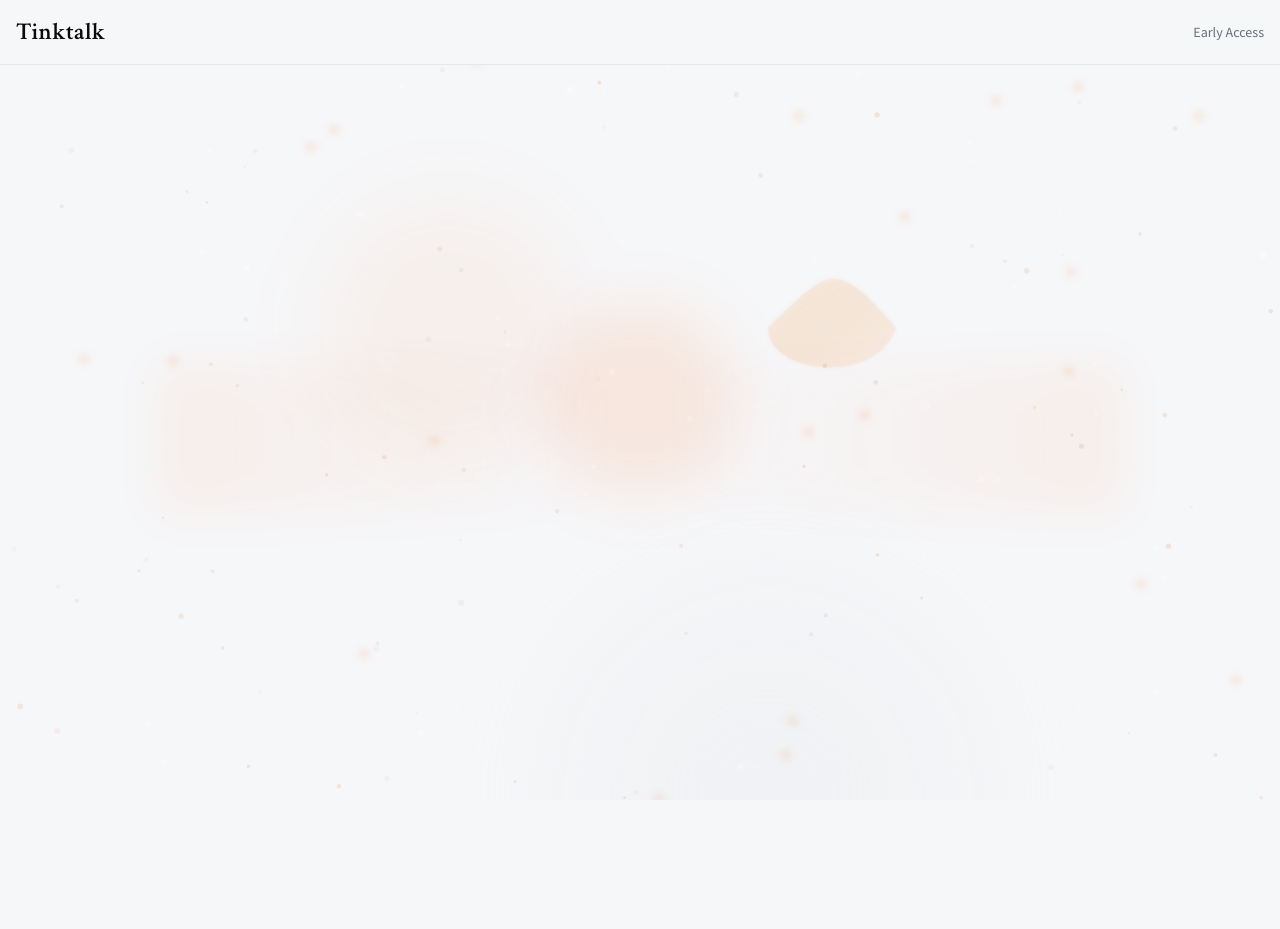
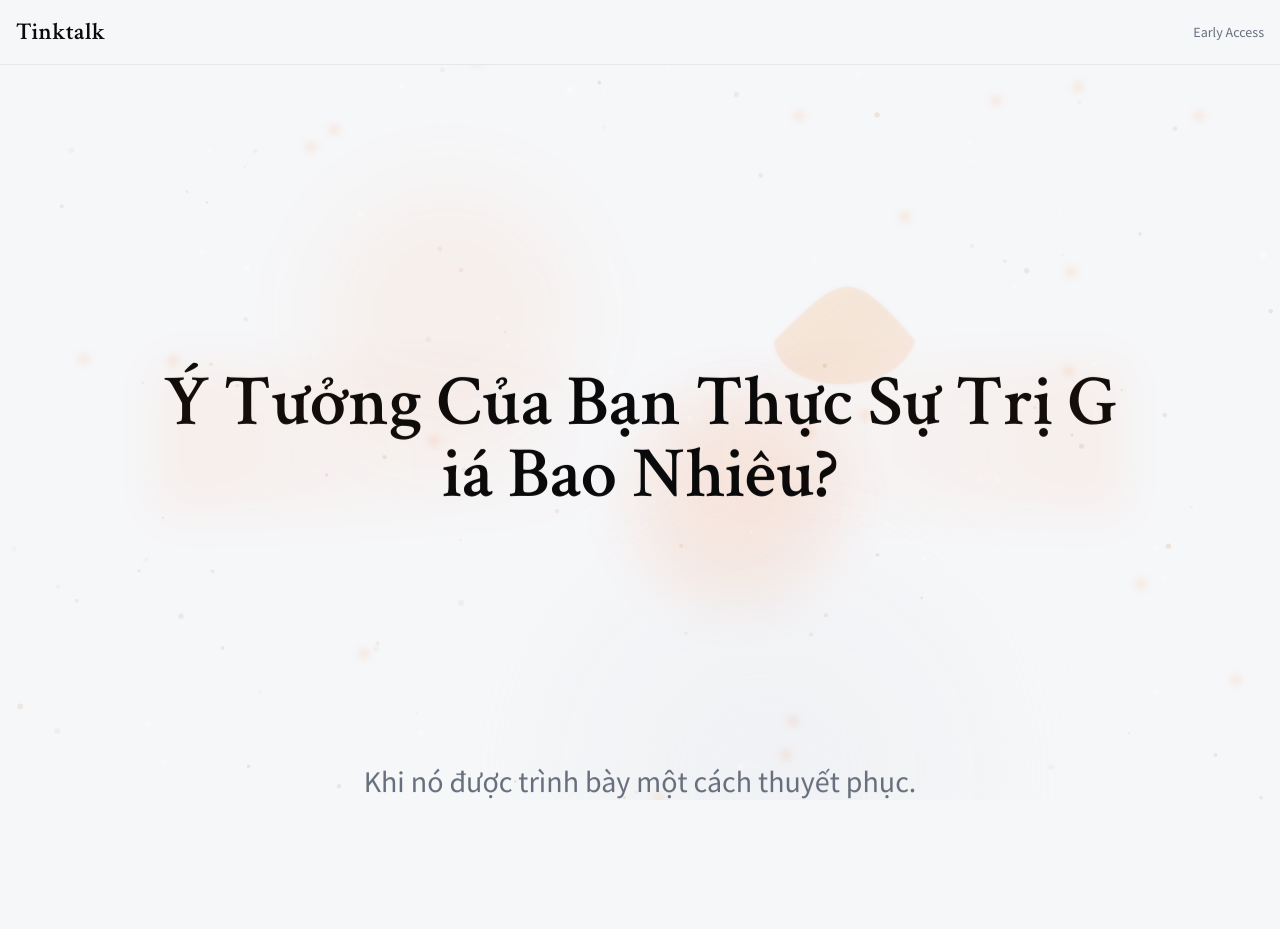
Before and after one commit to nauqcreen/your-ai-soulmate-talk, a React (Vite) app: page / in a window 1280 px wide. Shown: the top 929 px of the page. Built offline with nearby package versions, Linux system fonts and the light colour scheme.

Commit message:
Fix: Hero section content not displaying
The content of the Hero section, including the main title "Ý Tưởng Của Bạn Thực Sự Trị Giá Bao Nhiêu?" and its accompanying subtitle, is no longer visible. This commit addresses the issue.

```diff
--- a/src/styles/animations.css
+++ b/src/styles/animations.css
@@ -71,6 +71,84 @@
     opacity: 1;
     transform: scale(1);
   }
+}
+
+/* Enhanced Hero Animations */
+@keyframes char-fade-in-enhanced {
+  0% {
+    opacity: 0;
+    transform: translateY(20px) rotateX(90deg);
+    filter: blur(10px);
+  }
+  50% {
+    opacity: 0.8;
+    transform: translateY(10px) rotateX(45deg);
+    filter: blur(5px);
+  }
+  100% {
+    opacity: 1;
+    transform: translateY(0) rotateX(0deg);
+    filter: blur(0px);
+  }
+}
+
+@keyframes fade-in-up-enhanced {
+  0% {
+    opacity: 0;
+    transform: translateY(40px) scale(0.95);
+    filter: blur(8px);
+  }
+  100% {
+    opacity: 1;
+    transform: translateY(0) scale(1);
+    filter: blur(0px);
+  }
+}
+
+@keyframes glow-pulse {
+  0%, 100% {
+    opacity: 0.3;
+    transform: scale(1);
+  }
+  50% {
+    opacity: 0.6;
+    transform: scale(1.05);
+  }
+}
+
+@keyframes scroll-bounce-enhanced {
+  0%, 100% {
+    transform: translateY(0);
+    opacity: 1;
+  }
+  50% {
+    transform: translateY(8px);
+    opacity: 0.7;
+  }
+}
+
+@keyframes gentle-bounce-enhanced {
+  0%, 100% {
+    transform: translateY(0) scale(1);
+  }
+  50% {
+    transform: translateY(-4px) scale(1.1);
+  }
+}
+
+@keyframes float-slow {
+  0%, 100% { transform: translateY(0px) rotate(0deg); }
+  50% { transform: translateY(-30px) rotate(5deg); }
+}
+
+@keyframes float-delayed-slow {
+  0%, 100% { transform: translateY(0px) rotate(0deg); }
+  50% { transform: translateY(-20px) rotate(-3deg); }
+}
+
+@keyframes pulse-slow {
+  0%, 100% { opacity: 0.8; transform: scale(1); }
+  50% { opacity: 1; transform: scale(1.1); }
 }
 
 /* Advanced morphing animations */
@@ -177,6 +255,18 @@
   animation: float 6s ease-in-out infinite;
 }
 
+.animate-float-slow {
+  animation: float-slow 8s ease-in-out infinite;
+}
+
+.animate-float-delayed-slow {
+  animation: float-delayed-slow 10s ease-in-out infinite;
+}
+
+.animate-pulse-slow {
+  animation: pulse-slow 4s ease-in-out infinite;
+}
+
 .animate-slow-spin {
   animation: slow-spin 20s linear infinite;
 }
@@ -201,6 +291,26 @@
   animation: scale-in 0.4s ease-out;
 }
 
+.animate-char-fade-in-enhanced {
+  animation: char-fade-in-enhanced 0.8s ease-out forwards;
+}
+
+.animate-fade-in-up-enhanced {
+  animation: fade-in-up-enhanced 1s ease-out forwards;
+}
+
+.animate-glow-pulse {
+  animation: glow-pulse 3s ease-in-out infinite;
+}
+
+.animate-scroll-bounce-enhanced {
+  animation: scroll-bounce-enhanced 2s ease-in-out infinite;
+}
+
+.animate-gentle-bounce-enhanced {
+  animation: gentle-bounce-enhanced 3s ease-in-out infinite;
+}
+
 .animate-morph {
   animation: morph 15s ease-in-out infinite;
 }
```
